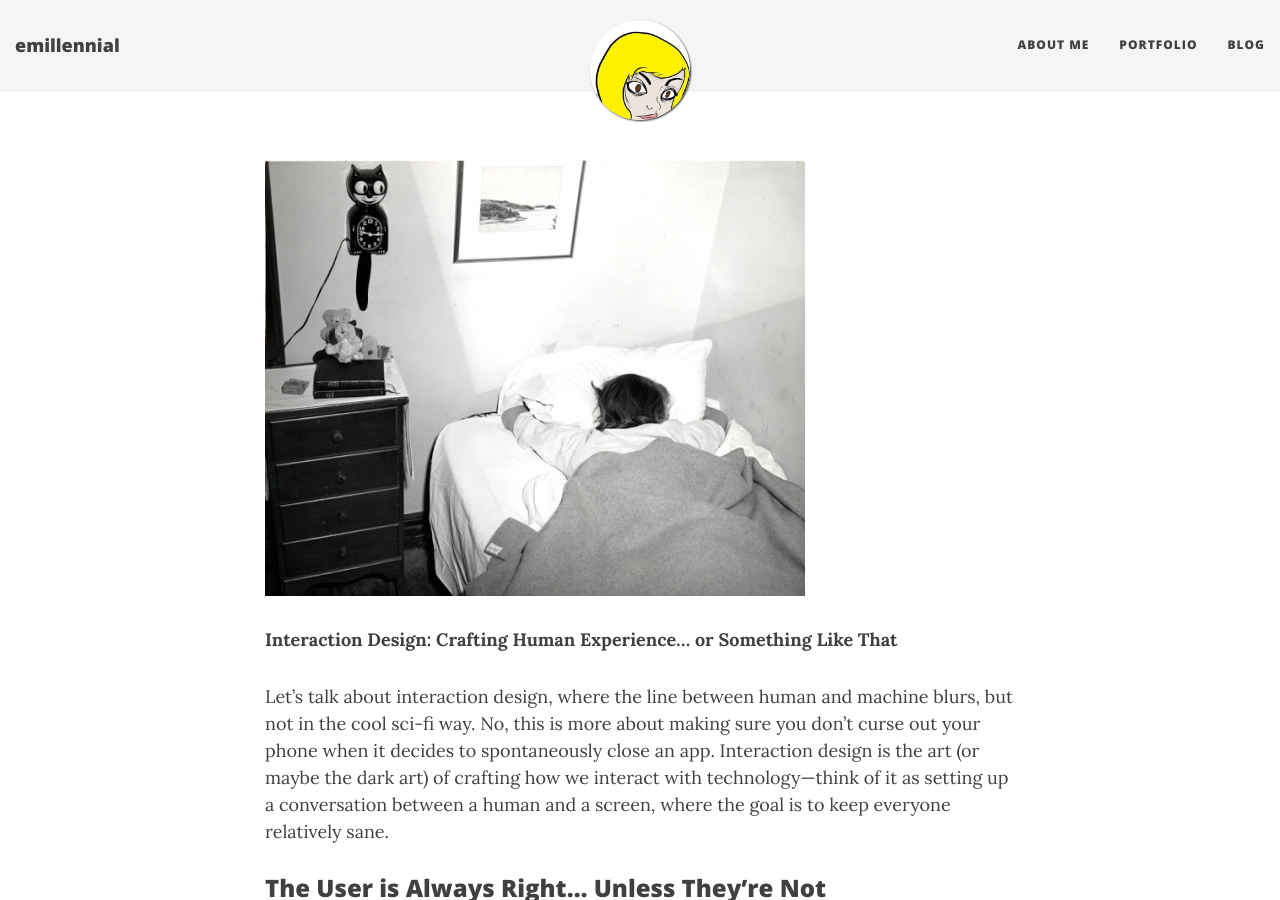
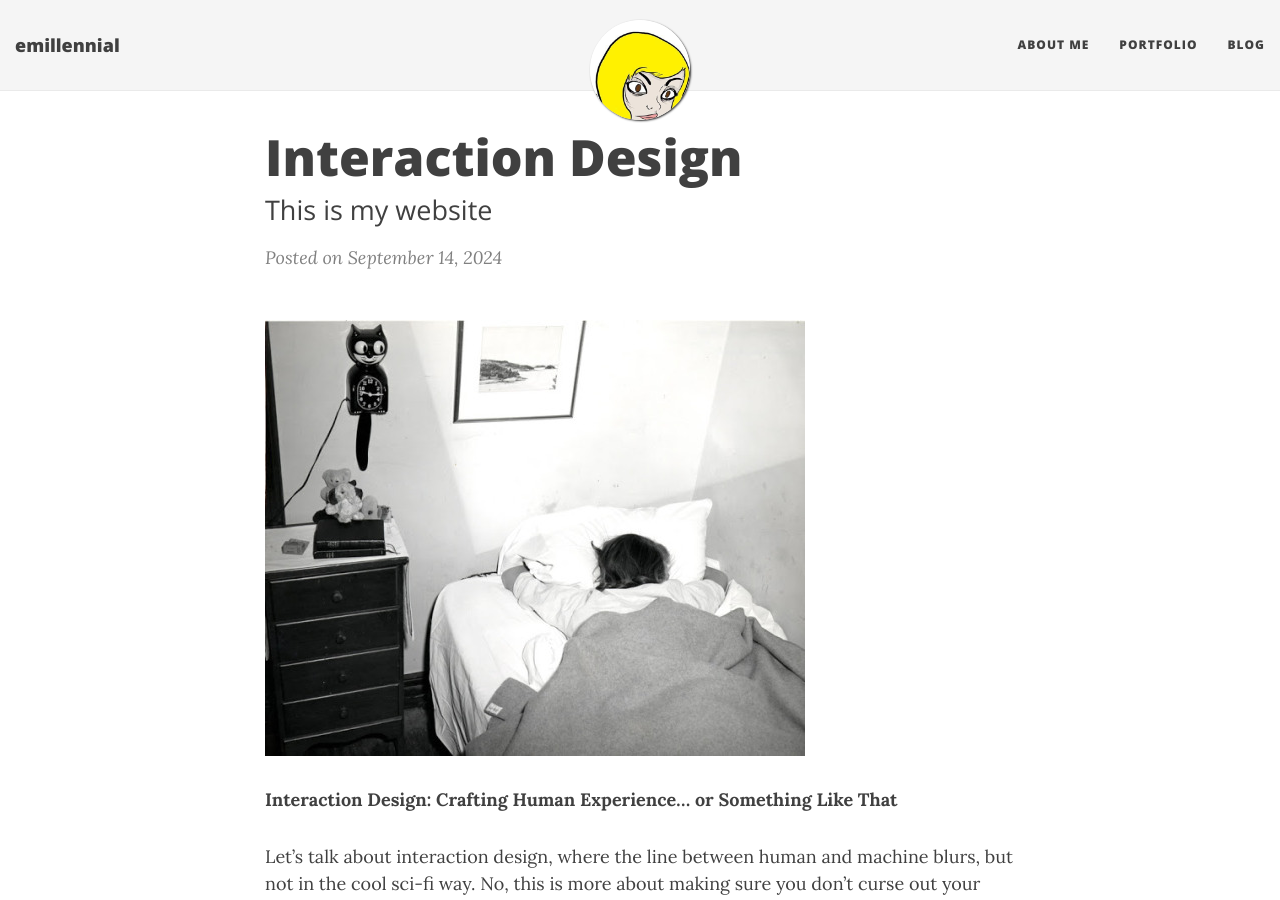
Before and after one commit to emillennial/emillennial.github.io, a Jekyll site: the page built from _posts/2024-09-14-ideas.md, in a window 1280 px wide and 900 px high. Built offline with Jekyll 4.4.1, drawn with Linux system fonts in a browser that asks for light colours; nearby versions of some CDN libraries; some of the changed lines change nothing that is shown.

Commit message:
Update 2024-09-14-ideas.md

```diff
--- a/_posts/2024-09-14-ideas.md
+++ b/_posts/2024-09-14-ideas.md
@@ -1,12 +1,11 @@
 ---
 layout: post
-title: Interaction Design: Crafting Human Experience... or Something Like That
+title: Interaction Design
 subtitle: This is my website
 date: 2024-09-14
-tags: [interaction design, UX, UI]
+tags:
 comments: true
 ---
-
 
 <img src="/img/female student sleeps in bed.jpeg" alt="A female student sleeping in bed">
 
```
